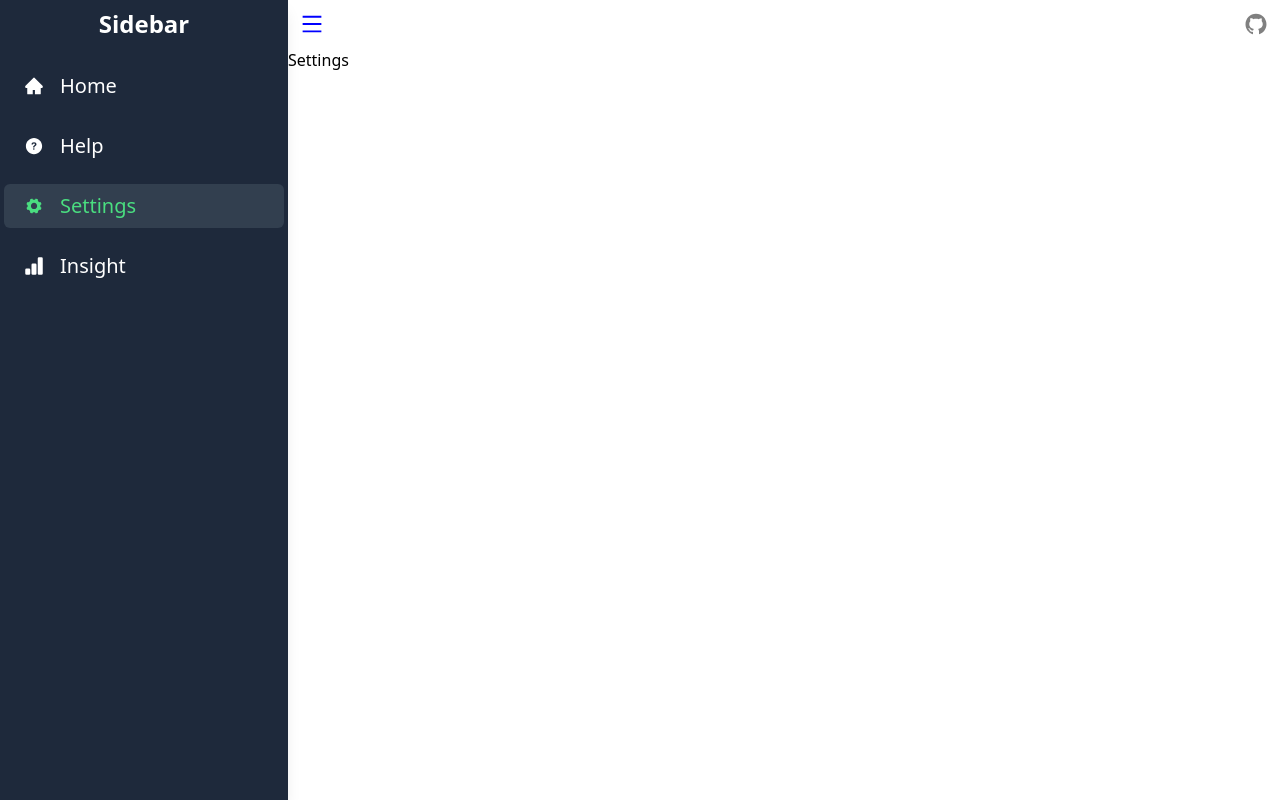
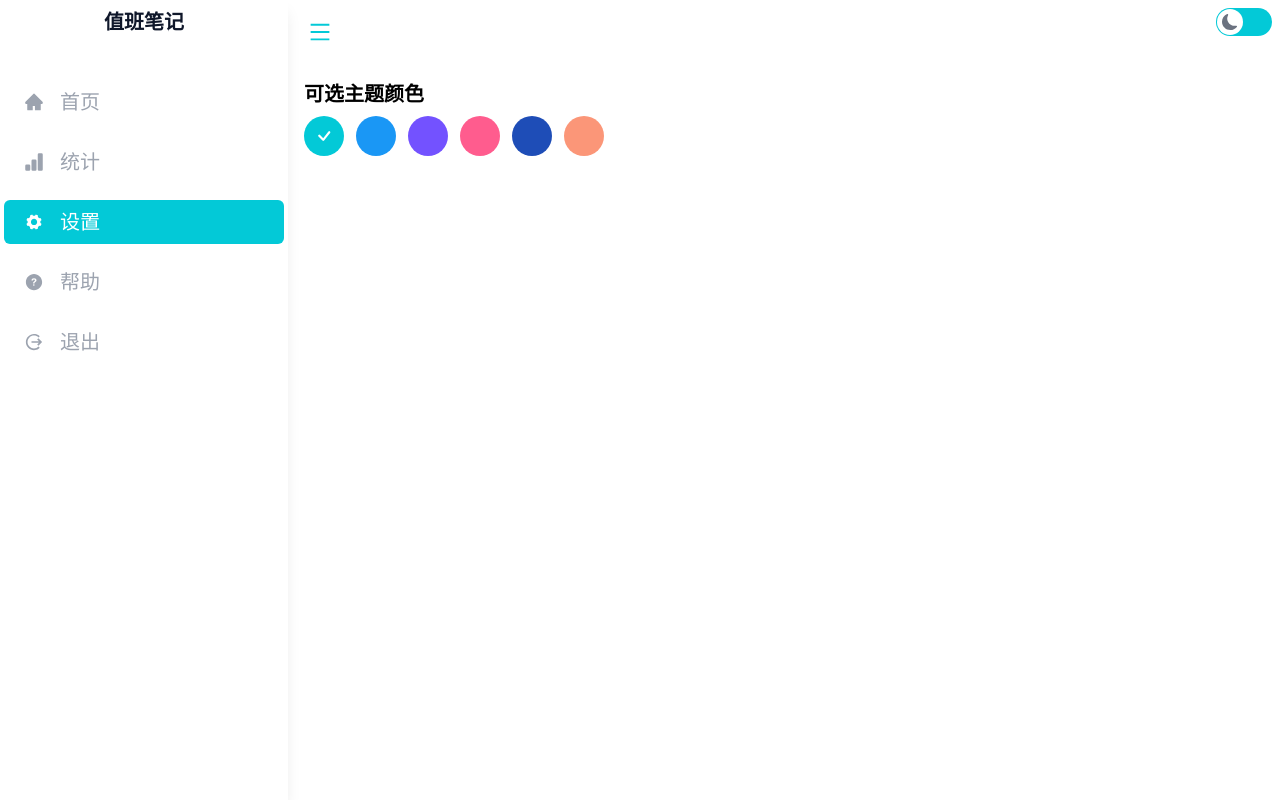
Before and after one commit to MR-Addict/punch-frontend, a React (Create React App) app: page /settings in a window 1280 px wide. Built offline with nearby package versions, Linux system fonts and the light colour scheme.

Commit message:
add theme color

```diff
--- a/package.json
+++ b/package.json
@@ -11,6 +11,7 @@
     "react-icons": "^4.6.0",
     "react-router-dom": "^6.4.2",
     "react-scripts": "5.0.1",
+    "react-switch": "^7.0.0",
     "web-vitals": "^2.1.4"
   },
   "scripts": {
--- a/src/App.js
+++ b/src/App.js
@@ -5,12 +5,14 @@ import Navbar from "./components/Navbar";
 import Sidebar from "./components/Sidebar";
 import { useStateContext } from "./context/ContextProvider";
 import { Home, Help, Settings, Insight } from "./pages";
+import { Others } from "./data";
 
 const App = () => {
-  const { isMenuOpened } = useStateContext();
+  const { isMenuOpened, isDarkMode, screenSize } = useStateContext();
   return (
     <Router>
-      <div className='flex relative'>
+      <div className={isDarkMode ? "dark" : ""} style={{ display: "flex", position: "relative" }}>
+        {screenSize > 900}
         {isMenuOpened ? (
           <div className='fixed w-72'>
             <Sidebar />
@@ -18,14 +20,23 @@ const App = () => {
         ) : (
           <div className='w-0'></div>
         )}
-        <div className={isMenuOpened ? "flex flex-col ml-72 w-full" : "flex flex-col w-full"}>
+        <div
+          className={
+            isMenuOpened && screenSize > Others.breakPoint
+              ? "flex flex-col dark:bg-main-dark-bg w-full min-h-screen ml-72"
+              : "flex flex-col dark:bg-main-dark-bg w-full min-h-screen"
+          }
+        >
           <Navbar />
-          <Routes>
-            <Route path='/' element={<Home />} />
-            <Route path='/help' element={<Help />} />
-            <Route path='/settings' element={<Settings />} />
-            <Route path='/insight' element={<Insight />} />
-          </Routes>
+          <div className='m-4'>
+            <Routes>
+              <Route path='/admin' element={<Home />} />
+              <Route path='/settings' element={<Settings />} />
+              <Route path='/insight' element={<Insight />} />
+              <Route path='/help' element={<Help />} />
+              <Route path='/logout' />
+            </Routes>
+          </div>
         </div>
       </div>
     </Router>
--- a/src/components/Navbar.js
+++ b/src/components/Navbar.js
@@ -1,13 +1,17 @@
-import React from "react";
-import { AiOutlineMenu, AiFillGithub } from "react-icons/ai";
+import React, { useEffect } from "react";
+import Switch from "react-switch";
+import { AiOutlineMenu } from "react-icons/ai";
+import { BsSunFill, BsMoonFill } from "react-icons/bs";
+
 import { useStateContext } from "../context/ContextProvider";
+import { Others } from "../data";
 
 const NavButton = ({ customFunc, icon, color, dotColor }) => (
   <button
     type='button'
     onClick={() => customFunc()}
     style={{ color }}
-    className='relative text-2xl rounded-full p-3 hover:bg-light-gray'
+    className='text-2xl rounded-full p-3 hover:bg-light-gray'
   >
     <span style={{ background: dotColor }} className='absolute inline-flex rounded-full h-2 w-2 right-2 top-2' />
     {icon}
@@ -15,15 +19,51 @@ const NavButton = ({ customFunc, icon, color, dotColor }) => (
 );
 
 const Navbar = () => {
-  const { isMenuOpened, setIsMenuOpened } = useStateContext();
+  const { setIsMenuOpened, themeColor, isDarkMode, setIsDarkMode, screenSize, setScreenSize } = useStateContext();
+
+  useEffect(() => {
+    const handleResize = () => setScreenSize(window.innerWidth);
+    window.addEventListener("resize", handleResize);
+    handleResize();
+    return () => window.removeEventListener("resize", handleResize);
+    // eslint-disable-next-line
+  }, []);
+
+  useEffect(() => {
+    if (screenSize <= Others.breakPoint) {
+      setIsMenuOpened(false);
+    } else {
+      setIsMenuOpened(true);
+    } // eslint-disable-next-line
+  }, [screenSize]);
+
   return (
-    <div className='flex flex-row justify-between'>
+    <div className='flex flex-row justify-between m-2'>
       <NavButton
         icon={<AiOutlineMenu />}
-        color='blue'
+        color={themeColor}
         customFunc={() => setIsMenuOpened((prevIsMenuOpened) => !prevIsMenuOpened)}
       />
-      <NavButton icon={<AiFillGithub />} color='gray' />
+      <div>
+        <Switch
+          onChange={() => setIsDarkMode((prevIsDarkMode) => !prevIsDarkMode)}
+          checked={isDarkMode}
+          uncheckedIcon={false}
+          checkedIcon={false}
+          onColor={themeColor}
+          offColor={themeColor}
+          checkedHandleIcon={
+            <div className='flex items-center justify-center w-full h-full'>
+              <BsSunFill className='text-gray-500' />
+            </div>
+          }
+          uncheckedHandleIcon={
+            <div className='flex items-center justify-center w-full h-full'>
+              <BsMoonFill className='text-gray-500' />
+            </div>
+          }
+        />
+      </div>
     </div>
   );
 };
--- a/src/components/Sidebar.js
+++ b/src/components/Sidebar.js
@@ -2,13 +2,29 @@ import React from "react";
 
 import { SidebarData } from "../data";
 import { NavLink } from "react-router-dom";
+import { useStateContext } from "../context/ContextProvider";
+import { MdOutlineCancel } from "react-icons/md";
+import { Others } from "../data";
 
 const Sidebar = () => {
+  const { themeColor, setIsMenuOpened, screenSize } = useStateContext();
   return (
-    <div className='min-h-screen bg-pri-black text-white shadow-lg flex flex-col'>
-      <div className='font-bold text-2xl text-center mt-2'>Sidebar</div>
-      <div className='mt-5 flex flex-col gap-2'>
-        {SidebarData.map((item) => {
+    <div className='min-h-screen bg-white shadow-lg flex flex-col dark:bg-secondary-dark-bg'>
+      <div className='font-bold text-xl text-center mt-2 text-slate-900 dark:text-white'>
+        <span>值班笔记</span>
+        {screenSize <= Others.breakPoint && (
+          <button
+            type='button'
+            onClick={() => setIsMenuOpened((prevIsMenuOpened) => !prevIsMenuOpened)}
+            style={{ color: themeColor }}
+            className='text-xl rounded-full p-3 hover:bg-light-gray absolute top-2 right-1'
+          >
+            <MdOutlineCancel />
+          </button>
+        )}
+      </div>
+      <div className='mt-10 flex flex-col gap-2'>
+        {SidebarData.map((item, index) => {
           return (
             <div>
               <NavLink
@@ -16,10 +32,13 @@ const Sidebar = () => {
                 to={item.to}
                 key={item.title}
                 style={({ isActive }) => ({
-                  backgroundColor: isActive ? "#323f4f" : "",
-                  color: isActive ? "#4ADE80" : "",
+                  backgroundColor: isActive ? themeColor : "",
+                  color: isActive ? "white" : "",
                 })}
-                className='flex flex-row items-center text-xl gap-4 pl-5 m-1 rounded-md p-2 hover:bg-pri-gray'
+                onClick={() =>
+                  screenSize <= Others.breakPoint && setIsMenuOpened((prevIsMenuOpened) => !prevIsMenuOpened)
+                }
+                className='flex flex-row items-center text-xl text-gray-400 gap-4 pl-5 m-1 rounded-md p-2 hover:bg-light-gray dark:text-white dark:hover:text-gray-400 dark:hover:bg-white'
               >
                 <span>{item.icon}</span>
                 <span>{item.title}</span>
--- a/src/context/ContextProvider.js
+++ b/src/context/ContextProvider.js
@@ -1,14 +1,24 @@
 import React, { createContext, useContext, useState } from "react";
+import { ThemeColorsData, Others } from "../data";
 
 const StateContext = createContext();
 
 export const ContextProvider = ({ children }) => {
   const [isMenuOpened, setIsMenuOpened] = useState(true);
+  const [themeColor, setThemeColor] = useState(ThemeColorsData[0].color);
+  const [isDarkMode, setIsDarkMode] = useState(false);
+  const [screenSize, setScreenSize] = useState(Others.breakPoint);
   return (
     <StateContext.Provider
       value={{
         isMenuOpened,
         setIsMenuOpened,
+        themeColor,
+        setThemeColor,
+        isDarkMode,
+        setIsDarkMode,
+        screenSize,
+        setScreenSize,
       }}
     >
       {children}
--- /dev/null
+++ b/src/data/Others.js
@@ -0,0 +1,5 @@
+const Others = {
+  breakPoint: 650,
+};
+
+export default Others;
--- a/src/data/SidebarData.js
+++ b/src/data/SidebarData.js
@@ -1,27 +1,32 @@
 import { AiFillHome } from "react-icons/ai";
-import { IoIosHelpCircle, IoIosSettings } from "react-icons/io";
+import { IoIosHelpCircle, IoIosSettings, IoMdLogOut } from "react-icons/io";
 import { BsFillBarChartFill } from "react-icons/bs";
 
 const SidebarData = [
   {
-    title: "Home",
-    to: "/",
+    title: "首页",
+    to: "/admin",
     icon: <AiFillHome />,
   },
   {
-    title: "Help",
+    title: "统计",
+    to: "/insight",
+    icon: <BsFillBarChartFill />,
+  },
+  {
+    title: "设置",
+    to: "/settings",
+    icon: <IoIosSettings />,
+  },
+  {
+    title: "帮助",
     to: "/help",
     icon: <IoIosHelpCircle />,
   },
   {
-    title: "Settings",
-    to: "/settings",
-    icon: <IoIosSettings />,
-  },
-  {
-    title: "Insight",
-    to: "/insight",
-    icon: <BsFillBarChartFill />,
+    title: "退出",
+    to: "/logout",
+    icon: <IoMdLogOut />,
   },
 ];
 
--- /dev/null
+++ b/src/data/ThemeColorsData.js
@@ -0,0 +1,27 @@
+const ThemeColorsData = [
+  {
+    name: "green-theme",
+    color: "#03C9D7",
+  },
+  {
+    name: "blue-theme",
+    color: "#1A97F5",
+  },
+  {
+    name: "purple-theme",
+    color: "#7352FF",
+  },
+  {
+    name: "red-theme",
+    color: "#FF5C8E",
+  },
+  {
+    name: "indigo-theme",
+    color: "#1E4DB7",
+  },
+  {
+    color: "#FB9678",
+    name: "orange-theme",
+  },
+];
+export default ThemeColorsData;
--- a/src/data/index.js
+++ b/src/data/index.js
@@ -1 +1,3 @@
 export { default as SidebarData } from "./SidebarData";
+export { default as ThemeColorsData } from "./ThemeColorsData";
+export { default as Others } from "./Others";
--- a/src/pages/Settings.js
+++ b/src/pages/Settings.js
@@ -1,7 +1,30 @@
 import React from "react";
+import { BsCheck } from "react-icons/bs";
+
+import { ThemeColorsData } from "../data";
+import { useStateContext } from "../context/ContextProvider";
 
 const Settings = () => {
-  return <div>Settings</div>;
+  const { themeColor, setThemeColor } = useStateContext();
+  return (
+    <div>
+      <p className='font-semibold text-xl dark:text-white'>可选主题颜色</p>
+      <div className='flex gap-3'>
+        {ThemeColorsData.map((item, index) => (
+          <div className='mt-2 cursor-pointer flex gap-5 items-center' key={item.name}>
+            <button
+              type='button'
+              className='h-10 w-10 rounded-full cursor-pointer'
+              style={{ backgroundColor: item.color }}
+              onClick={() => setThemeColor(item.color)}
+            >
+              <BsCheck className={`ml-2 text-2xl text-white ${item.color === themeColor ? "block" : "hidden"}`} />
+            </button>
+          </div>
+        ))}
+      </div>
+    </div>
+  );
 };
 
 export default Settings;
--- a/tailwind.config.js
+++ b/tailwind.config.js
@@ -1,10 +1,13 @@
 module.exports = {
+  darkMode: "class",
   content: ["./src/**/*.{js,jsx,ts,tsx}", "./index.html"],
   theme: {
     extend: {
       colors: {
-        "pri-black": "#1E293B",
-        "pri-gray": "#323f4f",
+        "main-bg": "#FAFBF",
+        "main-dark-bg": "#20232A",
+        "secondary-dark-bg": "#33373E",
+        "light-gray": "#F7F7F7",
         "pri-green": "#4ADE80",
       },
     },
```
Also changed, not shown: 1 other file (tests, documents, lock files or other folders).
